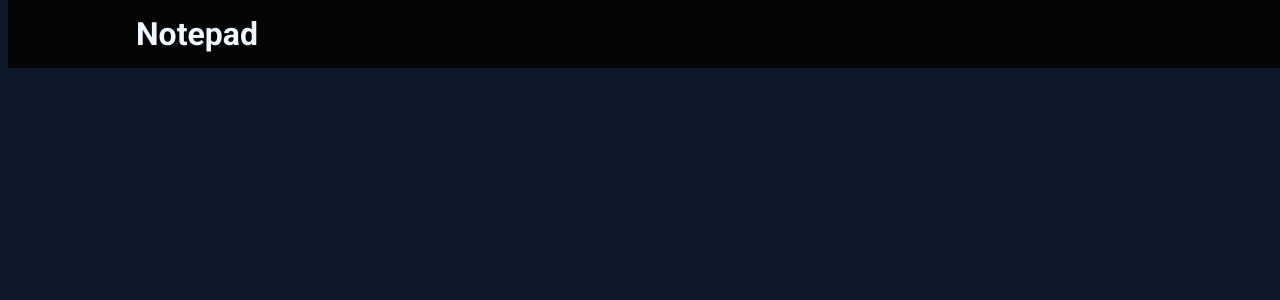
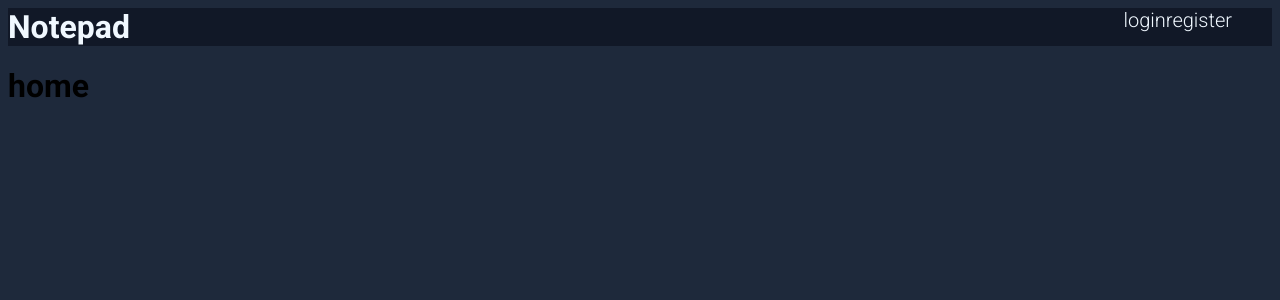
Before and after one commit to jbktn/notepad, a Vue app: page / in a window 1280 px wide. Shown: the top 300 px of the page. Built offline with nearby package versions, Linux system fonts and the light colour scheme.

Commit message:
post-initial tweaks

```diff
--- a/src/App.vue
+++ b/src/App.vue
@@ -24,27 +24,22 @@
 <style scoped>
 
   header{
-    display: flex;
-    justify-content: space-between;
-    align-items: center;
-    padding: 10px 10%;
-    background-color: rgb(5 5 5);
-    overflow: hidden;
-    position: fixed;
-    top: 0;
-    width: 100%;
-    z-index: 9999;
-    font-size: larger;
+    background-color: rgb(17 24 39);
     color: aliceblue;
   }
   .home{
     font-size: 2rem;
     font-weight: 600;
+
   }
   .navlinks{
     font-size: 1.25rem;
     font-weight: 300;
-
+    position: absolute;
+    top: 8px;
+    right: 3rem;
+    display: flex;
+    justify-content: space-between;
   }
   .navbutton{
 
--- a/src/assets/main.css
+++ b/src/assets/main.css
@@ -6,5 +6,5 @@
 }
 
 body {
-    background-color: rgb(15 23 42);
+    background-color: rgb(30 41 59);
 }
```
